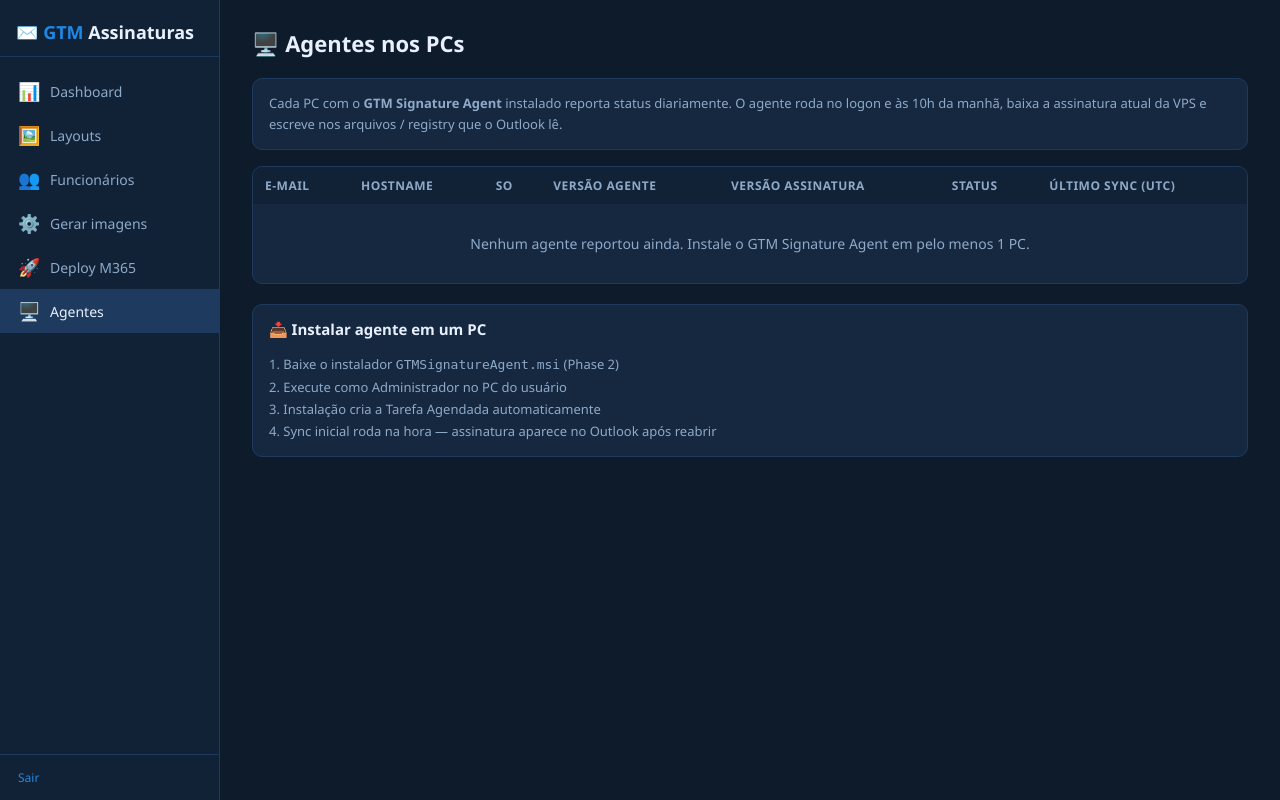
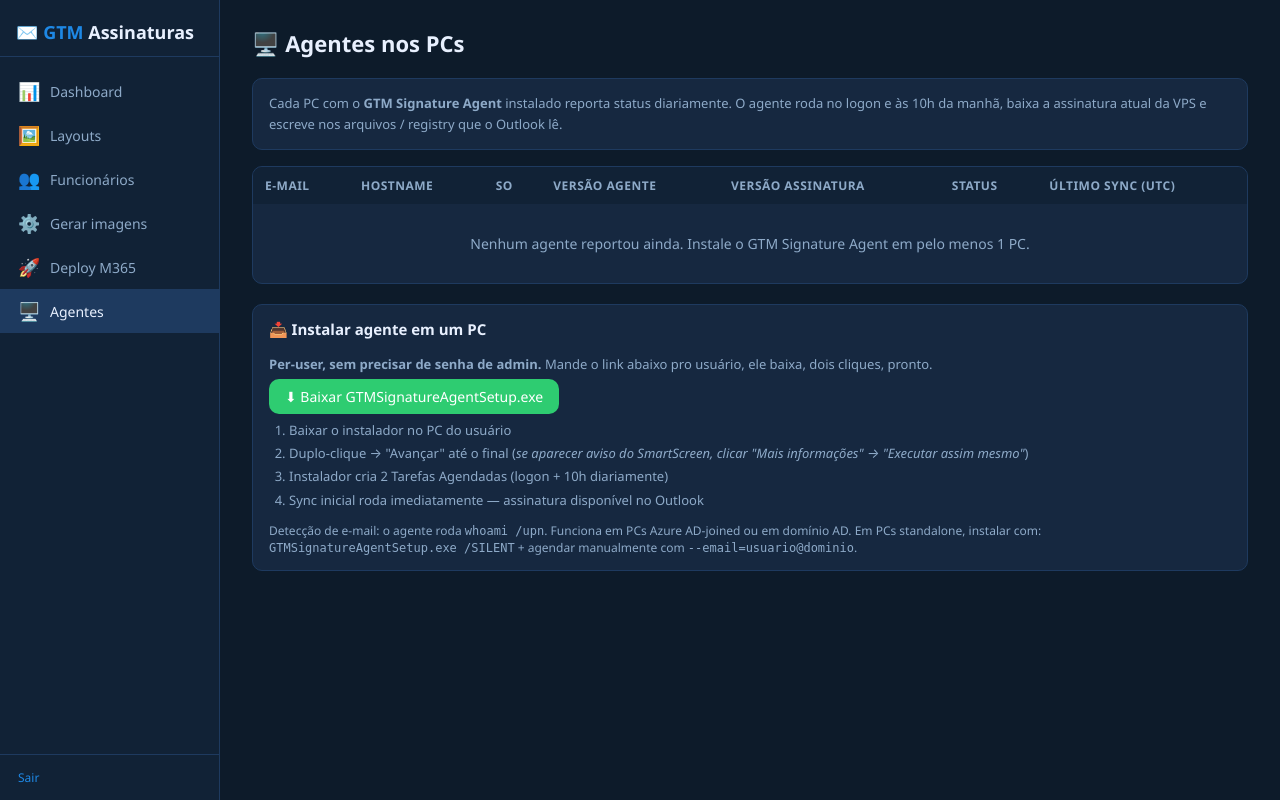
Before and after one commit to TIGTM/assinaturaemail, a Flask app: page /agents in a window 1280 px wide. Run offline with Flask 3, Linux system fonts and the light colour scheme; the visitor is signed in with stand-in values (Sample User, id 1).

Commit message:
feat phase 2 per-user msi installer with inno setup
Bumps agent to 0.2.0. Adds whoami /upn detection so PCs that are
Azure AD or domain joined identify the user automatically without
the --email flag.

agent/installer.iss is the Inno Setup script for a per-user
installer. Installs to %LOCALAPPDATA%\GTMSignatureAgent without
admin prompt, creates two scheduled tasks (on logon and daily at
10:00) running as the current user, runs the initial sync, and
cleans everything up on uninstall.

CI workflow now also installs Inno Setup on the windows-latest
runner and produces GTMSignatureAgentSetup.exe in addition to the
raw exe. Both are attached to the agent-latest release.

The /agents panel surfaces a direct download button for the
installer plus install instructions for end users.

Co-Authored-By: Claude Opus 4.7 <noreply@anthropic.com>

```diff
--- a/templates/agents.html
+++ b/templates/agents.html
@@ -54,10 +54,26 @@
 <div class="card" style="margin-top:20px;padding:14px 16px;">
   <div class="card-title">📥 Instalar agente em um PC</div>
   <p style="font-size:13px;color:var(--text2);line-height:1.7;">
-    1. Baixe o instalador <code>GTMSignatureAgent.msi</code> (Phase 2)<br>
-    2. Execute como Administrador no PC do usuário<br>
-    3. Instalação cria a Tarefa Agendada automaticamente<br>
-    4. Sync inicial roda na hora — assinatura aparece no Outlook após reabrir
+    <strong>Per-user, sem precisar de senha de admin.</strong> Mande o link
+    abaixo pro usuário, ele baixa, dois cliques, pronto.
+  </p>
+  <p style="margin-top:10px;">
+    <a href="https://github.com/TIGTM/assinaturaemail/releases/download/agent-latest/GTMSignatureAgentSetup.exe"
+       class="btn btn-success" target="_blank">
+      ⬇ Baixar GTMSignatureAgentSetup.exe
+    </a>
+  </p>
+  <ol style="font-size:13px;color:var(--text2);line-height:1.8;margin-top:12px;padding-left:20px;">
+    <li>Baixar o instalador no PC do usuário</li>
+    <li>Duplo-clique → "Avançar" até o final (<em>se aparecer aviso do SmartScreen, clicar "Mais informações" → "Executar assim mesmo"</em>)</li>
+    <li>Instalador cria 2 Tarefas Agendadas (logon + 10h diariamente)</li>
+    <li>Sync inicial roda imediatamente — assinatura disponível no Outlook</li>
+  </ol>
+  <p style="font-size:12px;color:var(--text2);margin-top:10px;">
+    Detecção de e-mail: o agente roda <code>whoami /upn</code>. Funciona em PCs
+    Azure AD-joined ou em domínio AD. Em PCs standalone, instalar com:
+    <code>GTMSignatureAgentSetup.exe /SILENT</code> + agendar manualmente
+    com <code>--email=usuario@dominio</code>.
   </p>
 </div>
 {% endblock %}
```
Also changed, not shown: agent/gtm_signature_agent.py (+22 -1 lines), .github/workflows/build-agent.yml, 1 other file.
